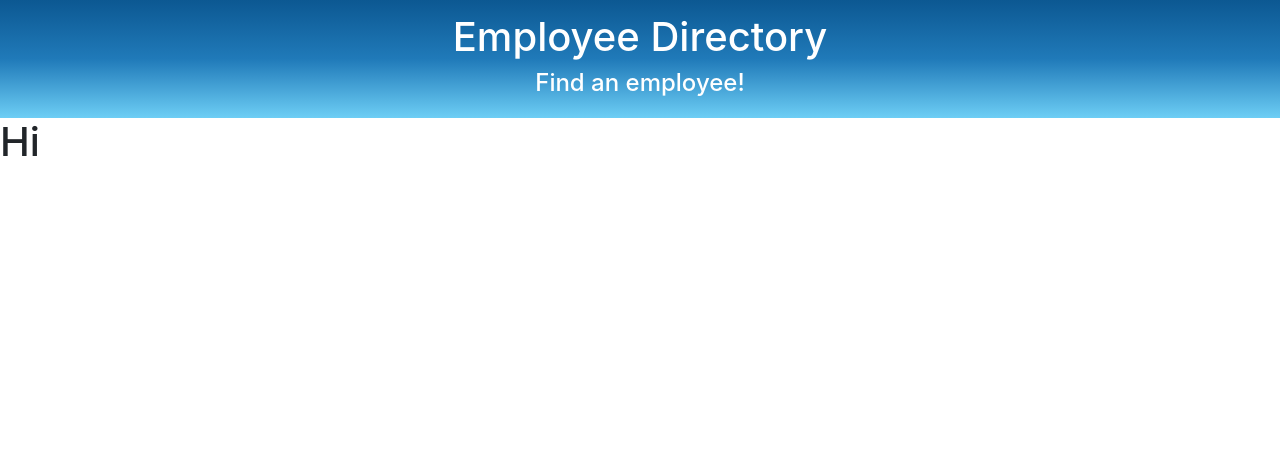
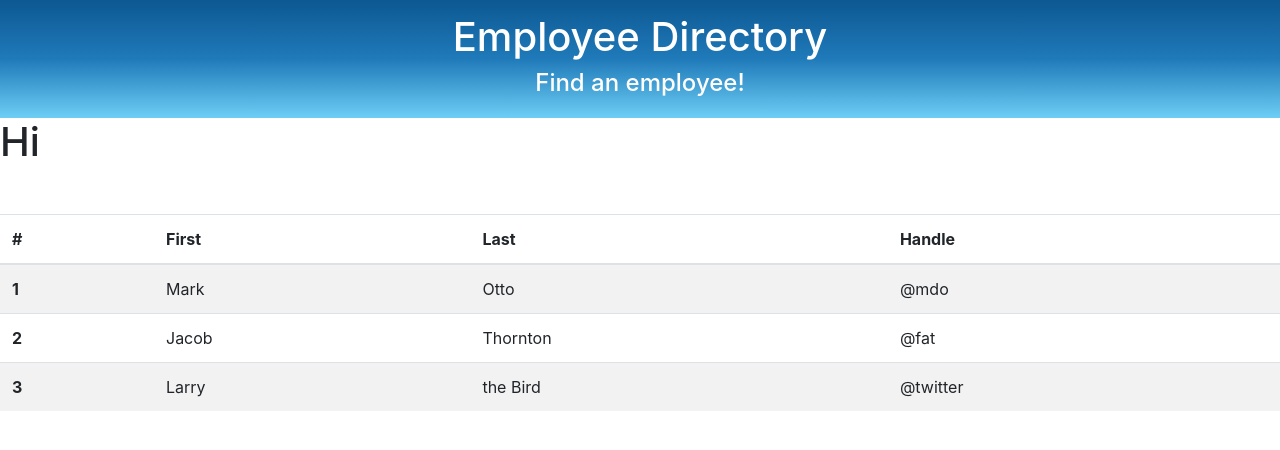
Before and after one commit to Eshi44/Employee-Directory, a React (Create React App) app: page / in a window 1280 px wide. Shown: the top 450 px of the page. Built offline with nearby package versions, Linux system fonts and the light colour scheme.

Commit message:
added table file and data in the table

```diff
--- /dev/null
+++ b/src/components/DataInTable.jsx
@@ -0,0 +1,45 @@
+//import react, createContext and useContext
+// eslint-disable-next-line no-unused-vars
+import React, { useContext } from "react";
+import CreateContext from "../utils/CreateContext";
+
+const DataInTable = () => {
+    // eslint-disable-next-line no-unused-vars
+    const context = useContext(CreateContext);
+
+    return(
+
+<table className="table">
+  <thead>
+    <tr>
+      <th scope="col">#</th>
+      <th scope="col">First</th>
+      <th scope="col">Last</th>
+      <th scope="col">Handle</th>
+    </tr>
+  </thead>
+  <tbody>
+    <tr>
+      <th scope="row">1</th>
+      <td>Mark</td>
+      <td>Otto</td>
+      <td>@mdo</td>
+    </tr>
+    <tr>
+      <th scope="row">2</th>
+      <td>Jacob</td>
+      <td>Thornton</td>
+      <td>@fat</td>
+    </tr>
+    <tr>
+      <th scope="row">3</th>
+      <td>Larry</td>
+      <td>the Bird</td>
+      <td>@twitter</td>
+    </tr>
+  </tbody>
+</table>
+
+    );
+}
+export default DataInTable;
--- a/src/components/pages/main.jsx
+++ b/src/components/pages/main.jsx
@@ -1,13 +1,13 @@
 //import react
 // eslint-disable-next-line no-unused-vars
 import React from "react";
-
+ import Table from "../../components/Table";
 
 function Main () {
     return (
         <>
         <h1>Hi</h1>
-
+<Table></Table>
 
         </>
     );
--- a/src/components/table.jsx
+++ b/src/components/table.jsx
@@ -0,0 +1,18 @@
+import React, { useContext } from "react";
+import DataInTable from "../components/DataInTable";
+import CreateContext from "../utils/CreateContext";
+
+const Table = () => {
+	// eslint-disable-next-line no-unused-vars
+	const context = useContext(CreateContext);
+	return (
+		<div className="datatable mt-5">
+            {/* hover effect */}
+			<table className="table table-striped table-hover table-condensed">
+                {/* import DataTable */}
+				<DataInTable />
+			</table>
+		</div>
+	);
+};
+export default Table;
```
Also changed, not shown: src/components/body.jsx (deleted, +0 -9 lines), src/components/data.jsx (deleted).
